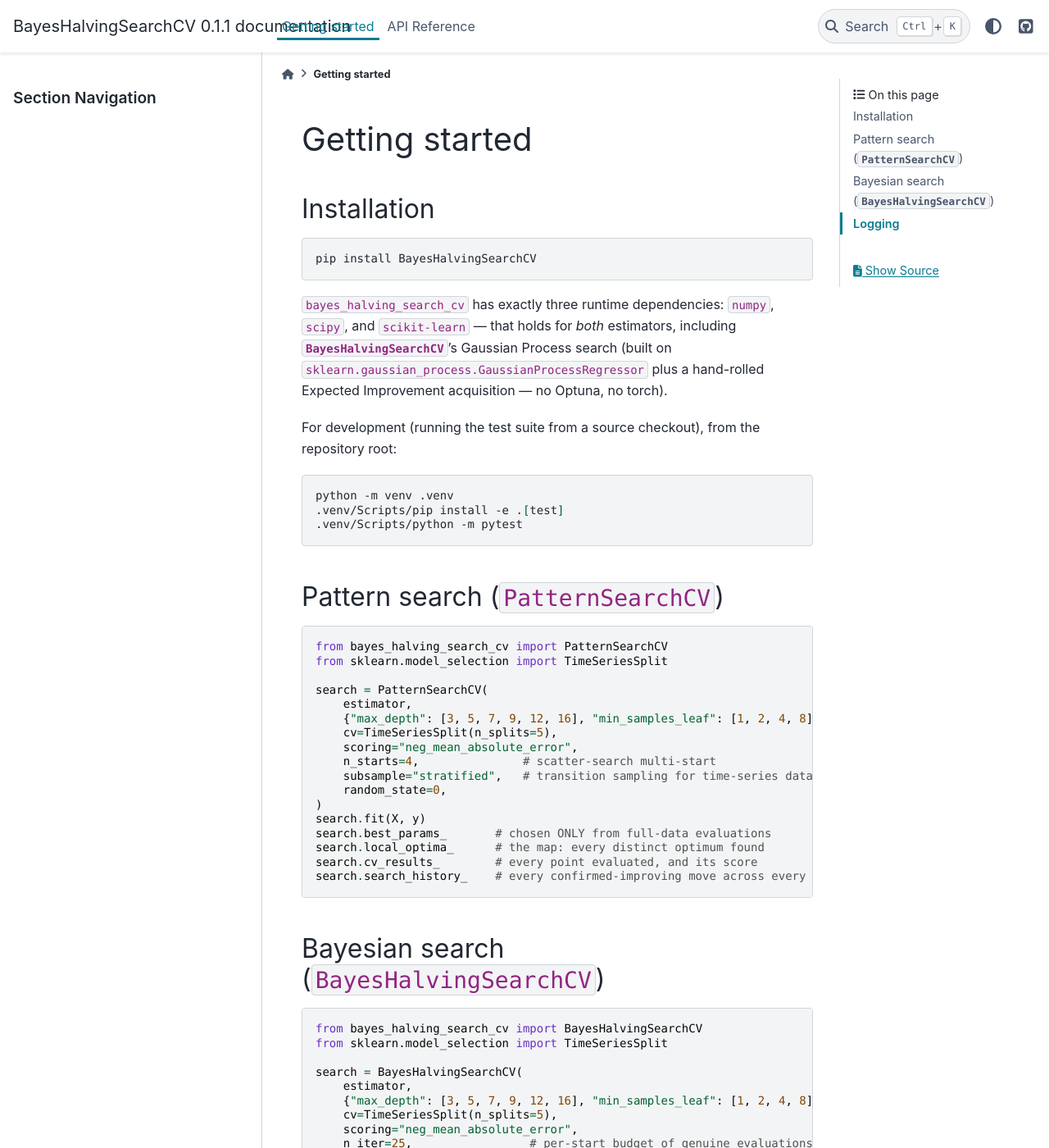
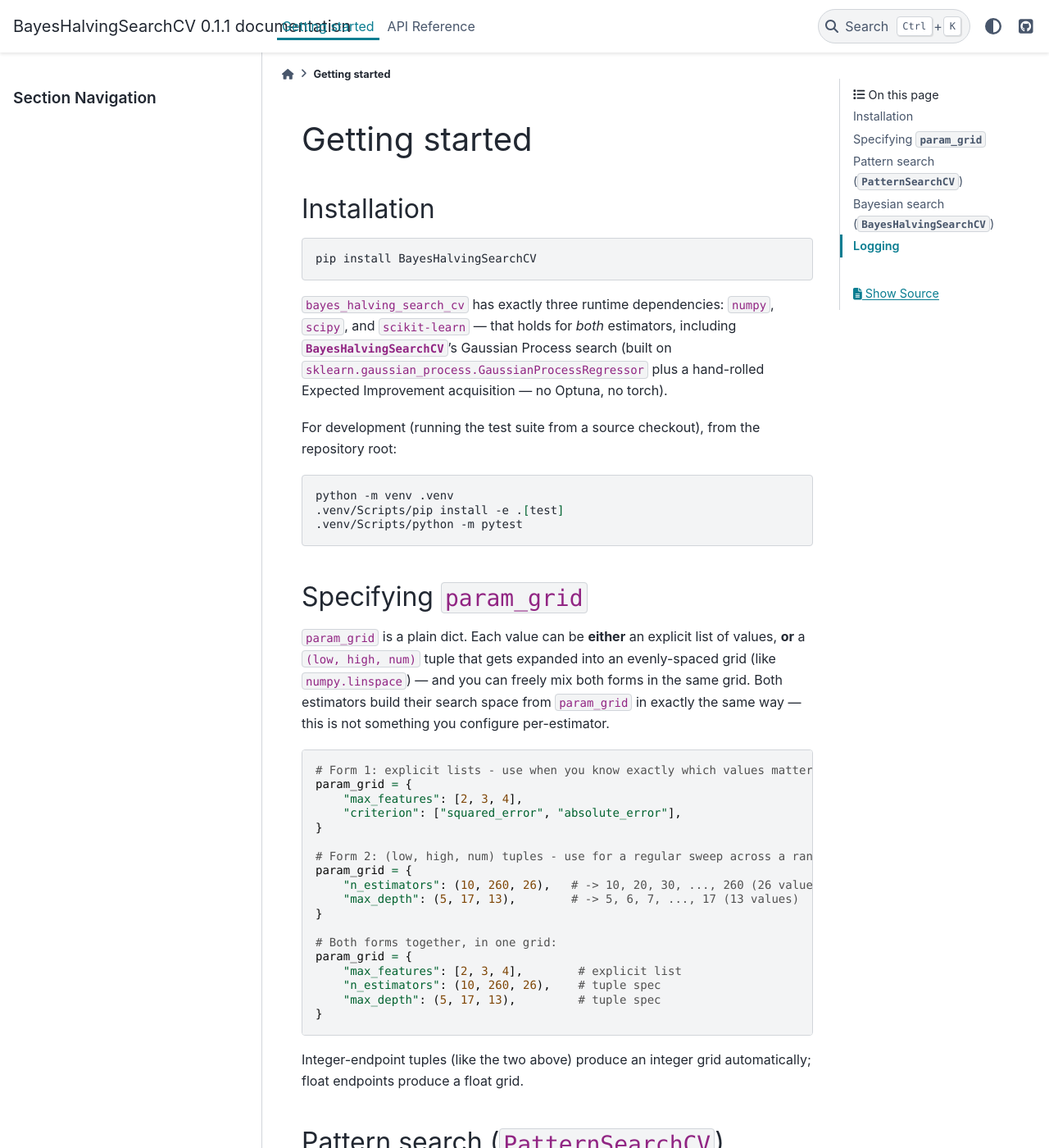
Before and after one commit to rpcoelho17/PatternSearch_HyperParam_Opt__V2, a Sphinx documentation site: the page built from doc/quick_start.rst, in a window 1280 px wide and 1400 px high. Shown: the whole window at 82% size. Built offline with Sphinx 7.4.7 and the PyData theme 0.15.4, drawn with Linux system fonts in a browser that asks for light colours.

Commit message:
doc/quick_start.rst: add param_grid setup section (explicit lists vs. tuples)
The Sphinx quick-start only ever showed the explicit-list form inline in
the two estimator examples, with no mention that the (low, high, num)
tuple-expansion form exists -- API_REFERENCE.md already had this content,
but the Sphinx site had no equivalent of its own.

Co-Authored-By: Claude Sonnet 5 <noreply@anthropic.com>

```diff
--- a/doc/quick_start.rst
+++ b/doc/quick_start.rst
@@ -25,6 +25,40 @@ repository root:
    python -m venv .venv
    .venv/Scripts/pip install -e .[test]
    .venv/Scripts/python -m pytest
+
+Specifying ``param_grid``
+==========================
+
+``param_grid`` is a plain dict. Each value can be **either** an explicit
+list of values, **or** a ``(low, high, num)`` tuple that gets expanded into
+an evenly-spaced grid (like ``numpy.linspace``) — and you can freely mix
+both forms in the same grid. Both estimators build their search space from
+``param_grid`` in exactly the same way — this is not something you
+configure per-estimator.
+
+.. code-block:: python
+
+   # Form 1: explicit lists - use when you know exactly which values matter
+   param_grid = {
+       "max_features": [2, 3, 4],
+       "criterion": ["squared_error", "absolute_error"],
+   }
+
+   # Form 2: (low, high, num) tuples - use for a regular sweep across a range
+   param_grid = {
+       "n_estimators": (10, 260, 26),   # -> 10, 20, 30, ..., 260 (26 values)
+       "max_depth": (5, 17, 13),        # -> 5, 6, 7, ..., 17 (13 values)
+   }
+
+   # Both forms together, in one grid:
+   param_grid = {
+       "max_features": [2, 3, 4],        # explicit list
+       "n_estimators": (10, 260, 26),    # tuple spec
+       "max_depth": (5, 17, 13),         # tuple spec
+   }
+
+Integer-endpoint tuples (like the two above) produce an integer grid
+automatically; float endpoints produce a float grid.
 
 Pattern search (``PatternSearchCV``)
 =====================================
```
